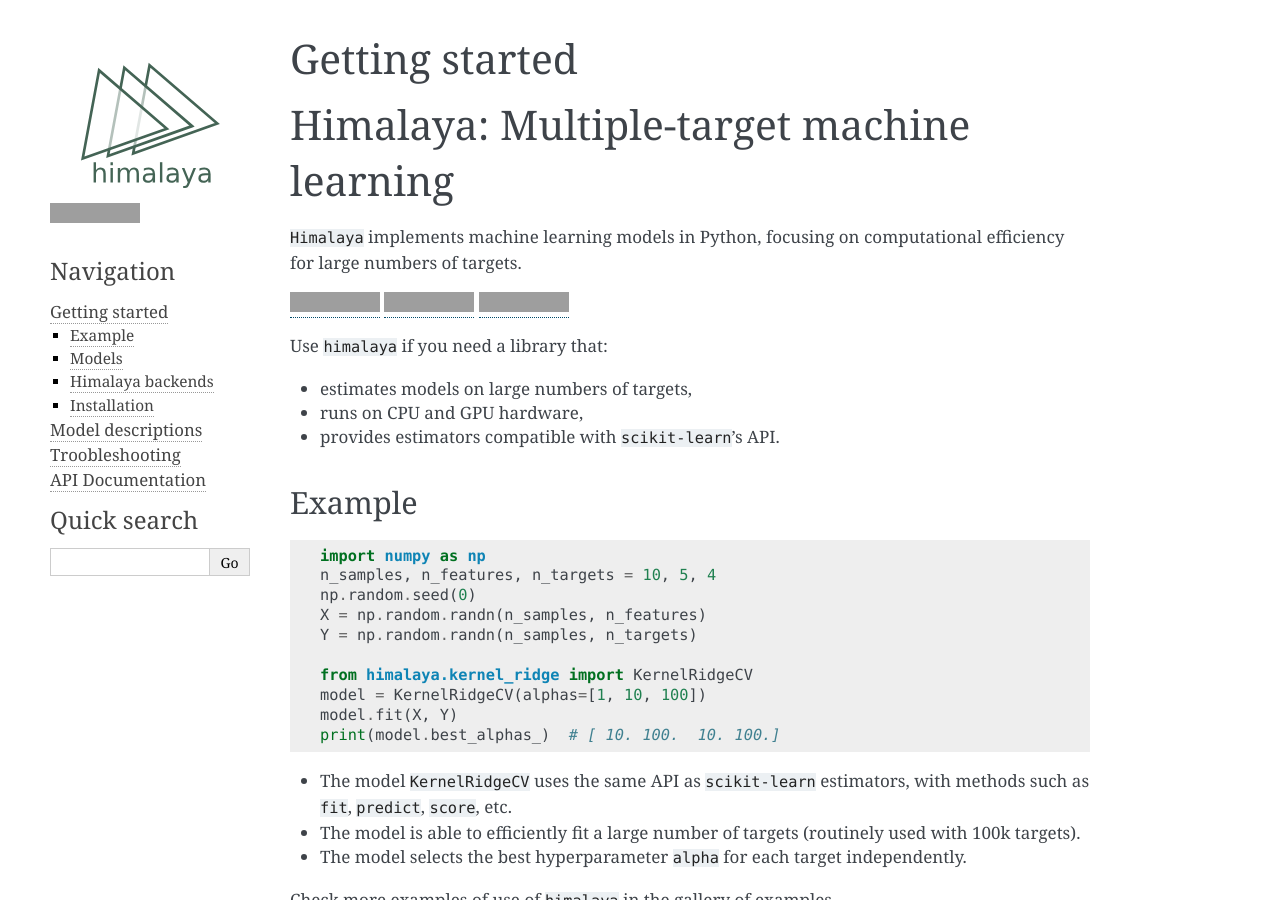
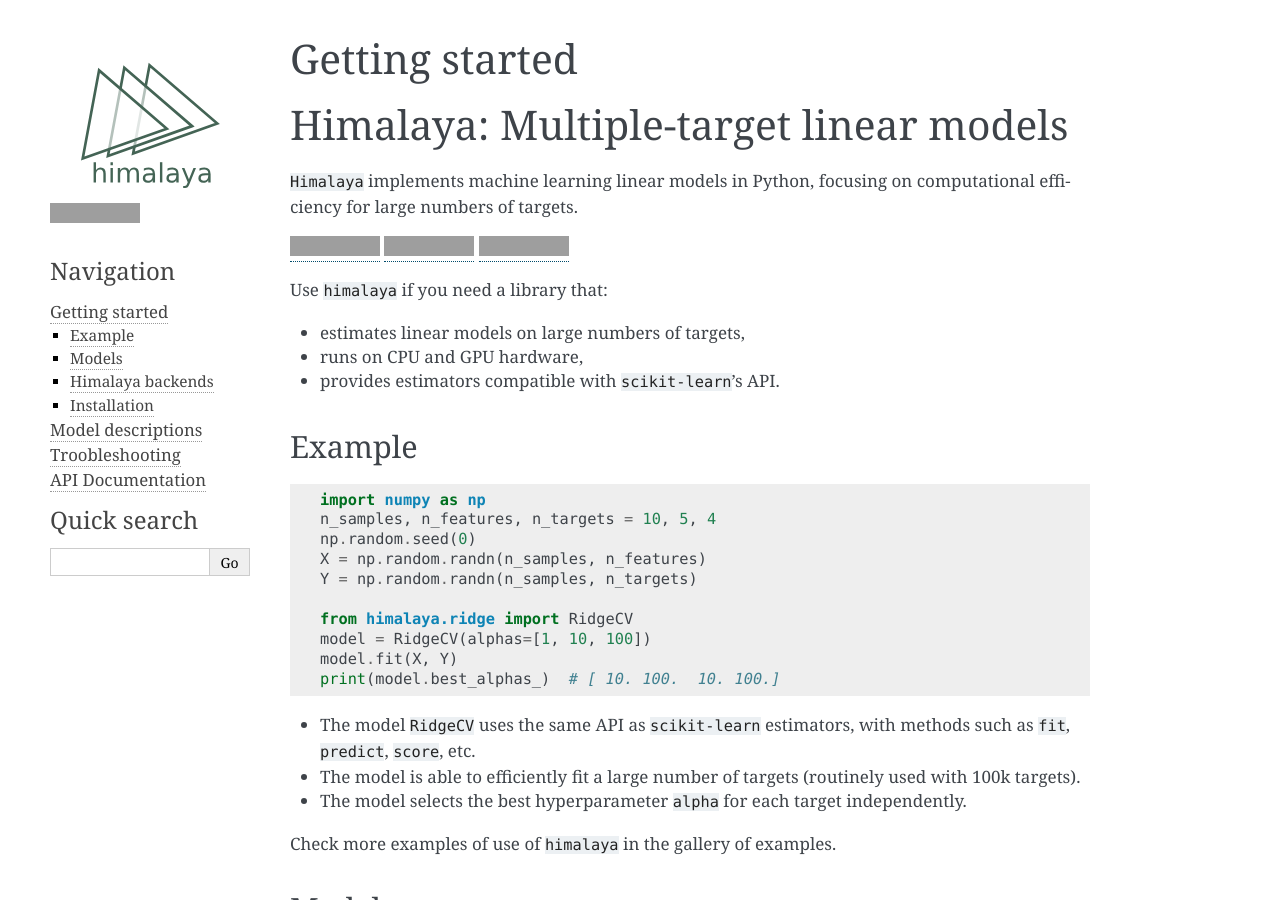
Before and after one commit to gallantlab/himalaya, a Sphinx documentation site: the page built from doc/getting_started.rst, in a window 1280 px wide and 900 px high, cut to the strip 0-900 px from the top of the window. Built offline with Sphinx 7.4.7, drawn with Linux system fonts in a browser that asks for light colours; pages that are not in the unit, such as notebooks, are missing from menus; some of the changed text lies outside the part shown; grey boxes are pictures that could not be loaded.

Commit message:
DOC clarify models are linear

```diff
--- a/README.rst
+++ b/README.rst
@@ -1,15 +1,15 @@
 .. raw:: html
 
-   <h1>Himalaya: Multiple-target machine learning</h1>
+   <h1>Himalaya: Multiple-target linear models</h1>
 
-``Himalaya`` implements machine learning models in Python, focusing on
+``Himalaya`` implements machine learning linear models in Python, focusing on
 computational efficiency for large numbers of targets.
 
 |Github| |Python| |License|
 
 Use ``himalaya`` if you need a library that:
 
-- estimates models on large numbers of targets,
+- estimates linear models on large numbers of targets,
 - runs on CPU and GPU hardware,
 - provides estimators compatible with ``scikit-learn``'s API.
 
@@ -24,13 +24,13 @@ Example
     X = np.random.randn(n_samples, n_features)
     Y = np.random.randn(n_samples, n_targets)
 
-    from himalaya.kernel_ridge import KernelRidgeCV
-    model = KernelRidgeCV(alphas=[1, 10, 100])
+    from himalaya.ridge import RidgeCV
+    model = RidgeCV(alphas=[1, 10, 100])
     model.fit(X, Y)
     print(model.best_alphas_)  # [ 10. 100.  10. 100.]
 
 
-- The model ``KernelRidgeCV`` uses the same API as ``scikit-learn``
+- The model ``RidgeCV`` uses the same API as ``scikit-learn``
   estimators, with methods such as ``fit``, ``predict``, ``score``, etc.
 - The model is able to efficiently fit a large number of targets (routinely
   used with 100k targets).
@@ -84,7 +84,7 @@ To use the ``cupy`` backend, call:
     from himalaya.backend import set_backend
     backend = set_backend("cupy")
 
-    data = backend.asarray(data)  # cupy arrays are always on GPU
+    data = backend.asarray(data)  # cupy arrays are always on GPU
 
 
 To use the ``pytorch`` backend, call:
--- a/doc/troubleshooting.rst
+++ b/doc/troubleshooting.rst
@@ -12,7 +12,7 @@ CUDA out of memory
 
 The GPU memory is often smaller than the CPU memory, so it requires more
 attention to avoid running out of memory. Himalaya implements a series of
-options to limit the GPU memory, at the cost of computational speed:
+options to limit the GPU memory, often at the cost of computational speed:
 
 - Some solvers implement computations over batches, to limit the size of
   intermediate arrays. See for instance ``n_targets_batch``, or
```
Also changed, not shown: other parts of README.rst (+2 -2 lines).
